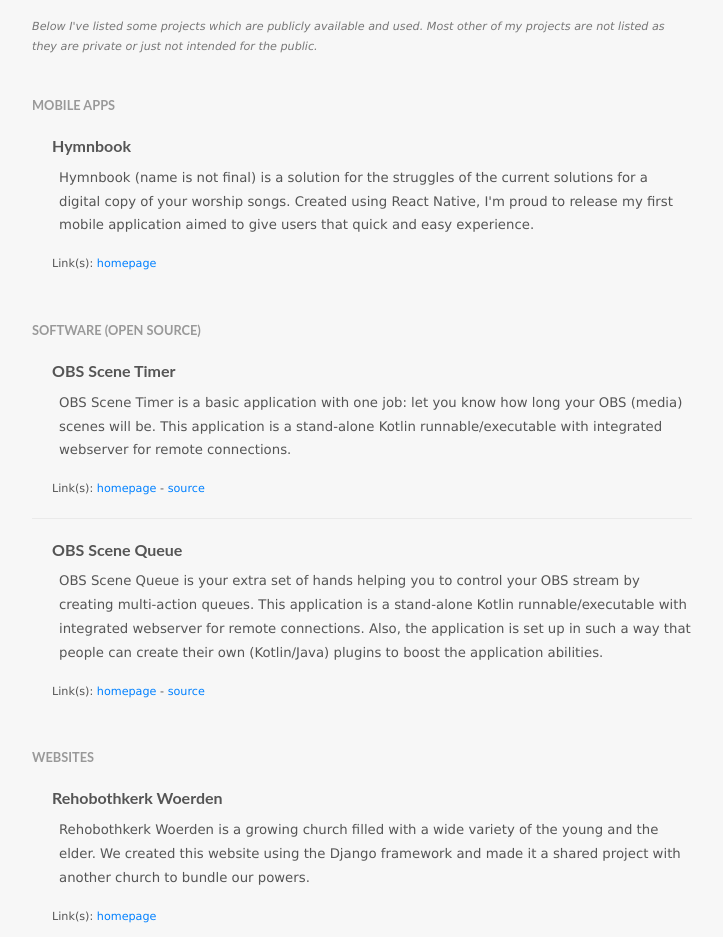
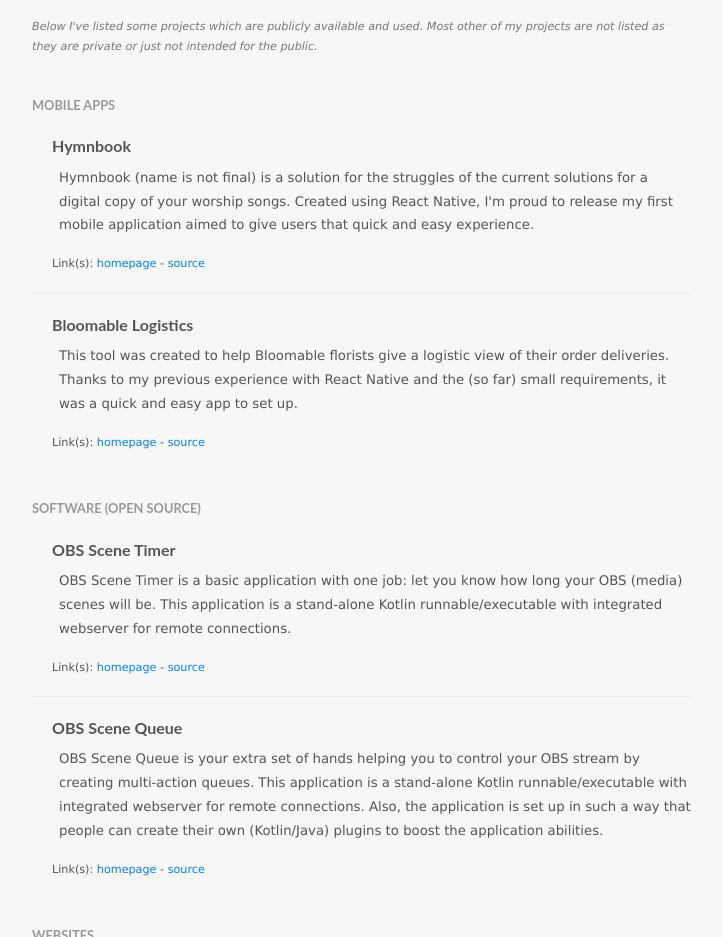
Before and after one commit to sampie777/sajansen-website2021, a website: page public/index.html in a window 1280 px wide. Shown: the part 900-1837 px from the top of the page, without its empty margins (278-1001 px from the left). Drawn offline with Linux system fonts and the light colour scheme.

Commit message:
Added GitHub link for Hymnbook. Also added Bloomable Logistics app

```diff
--- a/public/index.html
+++ b/public/index.html
@@ -76,7 +76,12 @@
             <div>
                 <x-project name="Hymnbook"
                            description="Hymnbook (name is not final) is a solution for the struggles of the current solutions for a digital copy of your worship songs. Created using React Native, I'm proud to release my first mobile application aimed to give users that quick and easy experience."
-                           homepage="https://play.google.com/store/apps/details?id=nl.sajansen.hymnbook2"></x-project>
+                           homepage="https://play.google.com/store/apps/details?id=nl.sajansen.hymnbook2"
+                           source="https://github.com/sampie777/hymnbook2"></x-project>
+                <x-project name="Bloomable Logistics"
+                           description="This tool was created to help Bloomable florists give a logistic view of their order deliveries. Thanks to my previous experience with React Native and the (so far) small requirements, it was a quick and easy app to set up."
+                           homepage="https://play.google.com/store/apps/details?id=nl.sajansen.bloomablelogistics"
+                           source="https://github.com/sampie777/bloomablelogistics"></x-project>
             </div>
 
             <h3>Software (open source)</h3>
```
